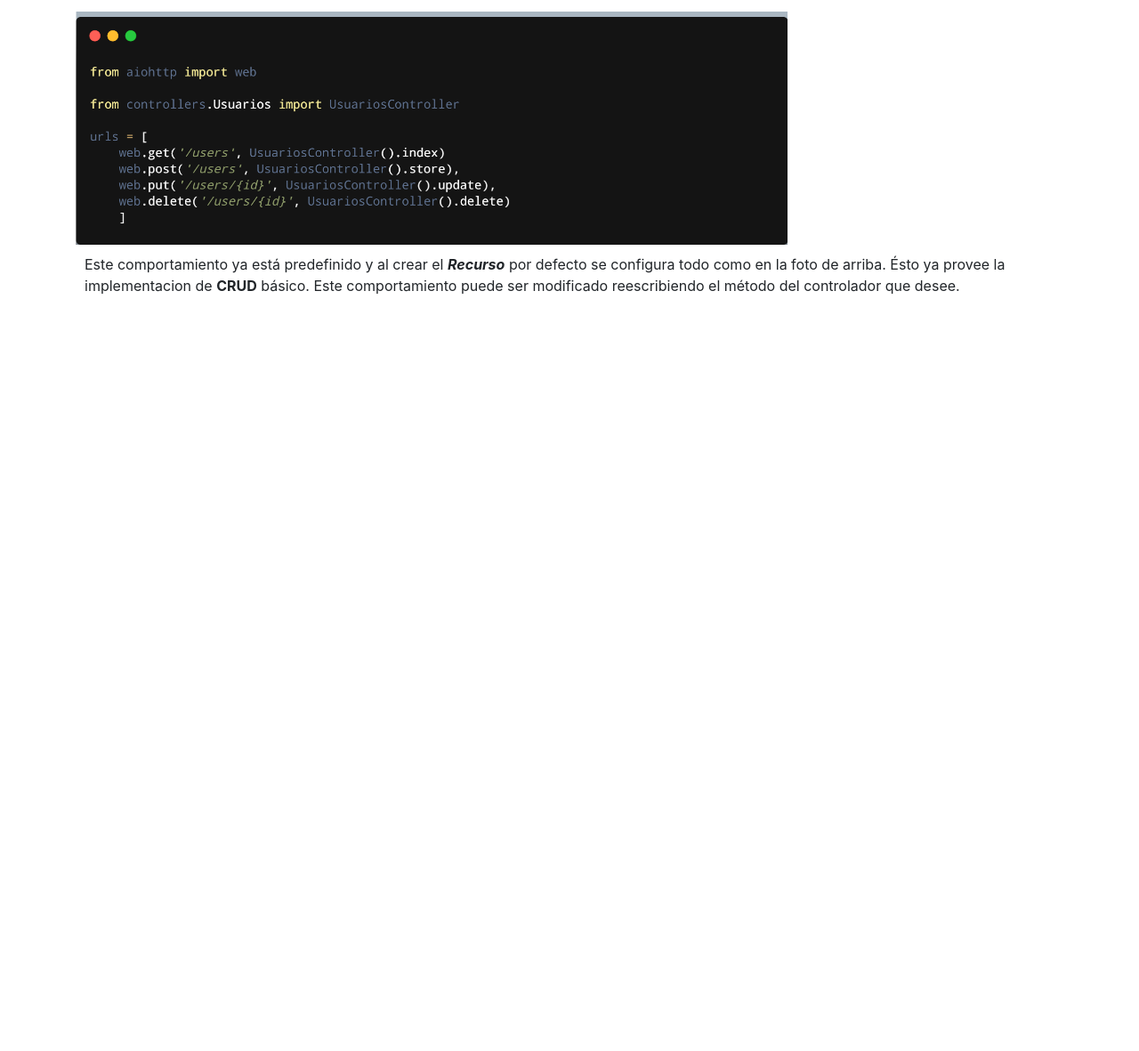
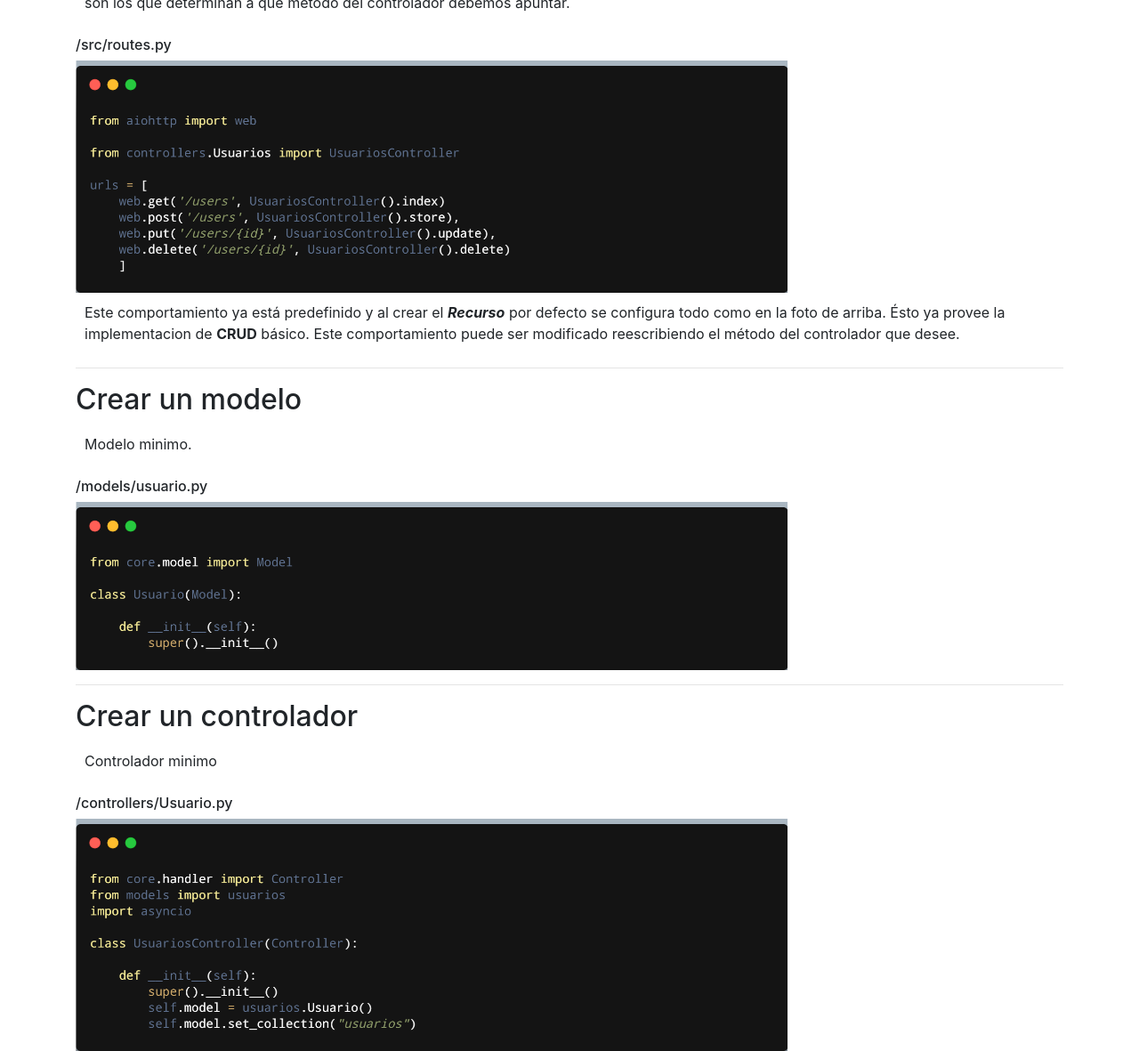
Before and after one commit to Gustavovaler/py-mongo-api-framework, a plain HTML site: page doc-webstyle/index.html in a window 1280 px wide. Shown: the part 636-1817 px from the top of the page at 89% size. Before the commit the page ends 995 px from the top, so only its background shows below. Drawn offline with nearby package versions, Linux system fonts and the light colour scheme.

Commit message:
web style docs

```diff
--- a/doc-webstyle/index.html
+++ b/doc-webstyle/index.html
@@ -23,7 +23,9 @@
 		tambien obligatorio una funcion que maneje la petición.
 		Veamos el ejemplo:
 	</p>
-
+	<div class="archivo">
+		<h6>/src/routes.py</h6>
+	</div>
 	<img src="images/carbon_rutas_1.png" alt="" width="800px">
 	<br>
 	<p class="explicacion">
@@ -36,7 +38,9 @@
 		Además del verbo <strong>GET</strong> disponemos de los verbos <strong>POST - PUT - DELETE</strong> como podemos ver en la siguiente foto.
 		El conjunto http-verbo & path  son los que determinan a que método del controlador debemos apuntar.
 	</p>
-
+	<div class="archivo">
+		<h6>/src/routes.py</h6>
+	</div>
 	<img src="images/carbon_rutas_2.png" alt="" width="800px">
 
 	<p class="explicacion">
@@ -46,6 +50,29 @@
 
 	</p>
 
+
+	<hr>
+	<h2>Crear un modelo</h2>
+
+	<p class="explicacion">
+		Modelo minimo.
+	</p>
+	<div class="archivo">
+		<h6>/models/usuario.py</h6>
+	</div>
+	<img src="images/carbon_modelo_1.png" alt="" width="800px">
+
+		<hr>
+	<h2>Crear un controlador</h2>
+
+	<p class="explicacion">
+		Controlador minimo
+	</p>
+	<div class="archivo">
+		<h6>/controllers/Usuario.py</h6>
+	</div>
+	<img src="images/carbon_controlador_1.png" alt="" width="800px">
+
 </div>
 
 
```
Also changed, not shown: doc-webstyle/images/carbon_controlador_1.png (added), doc-webstyle/images/carbon_modelo_1.png (added).
